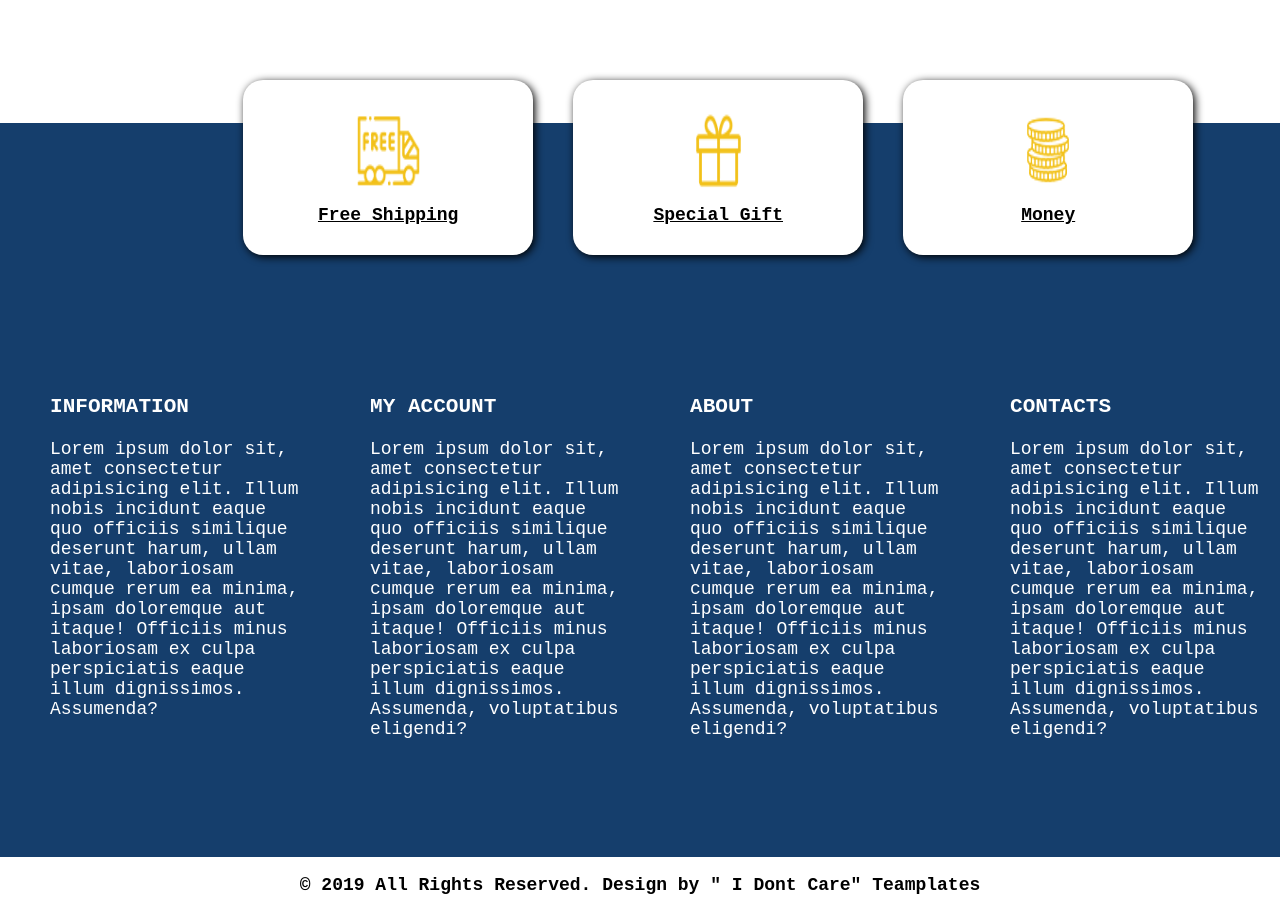
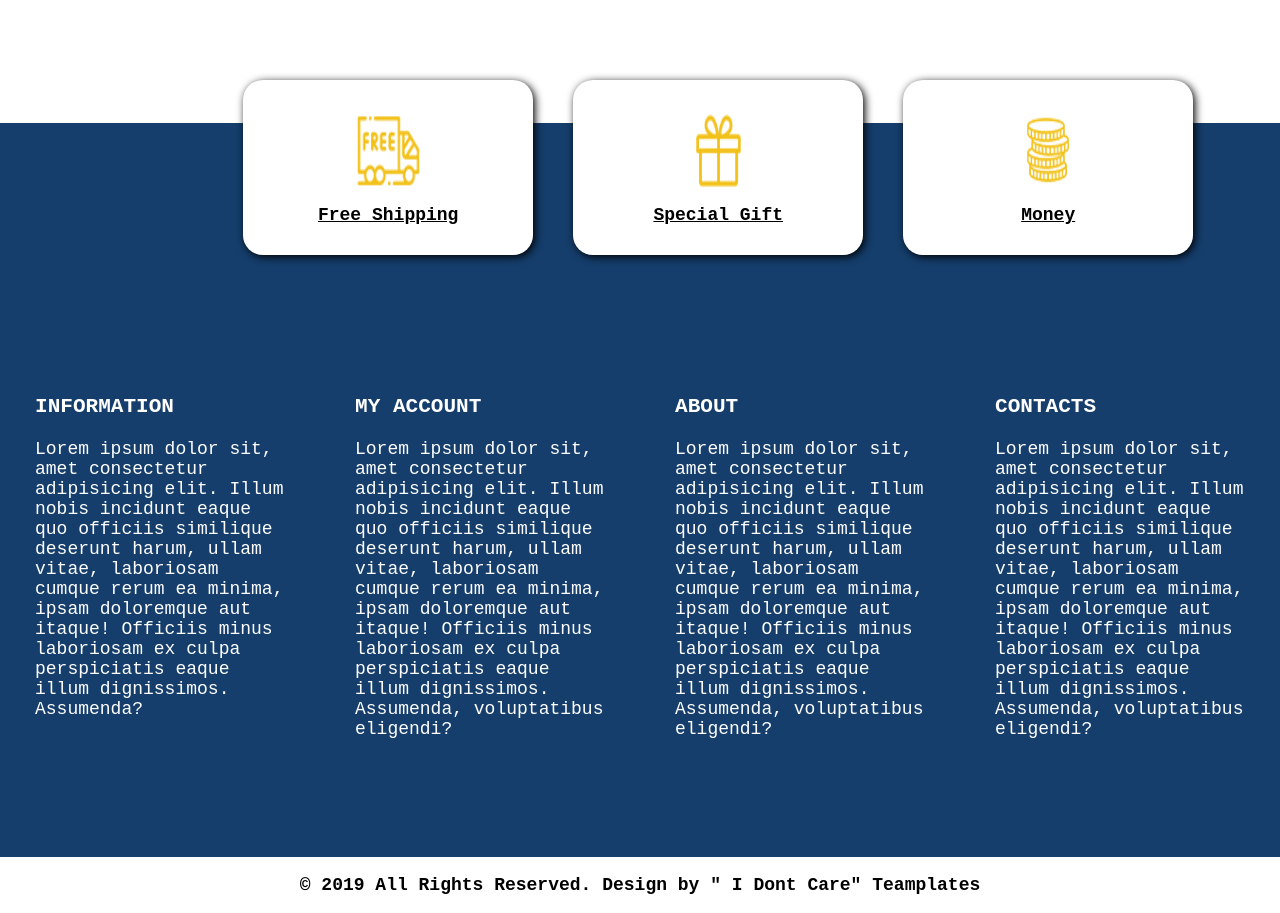
Before and after one commit to dana-66/Romofyi-online-store-, a plain HTML site: page index.html in a window 1280 px wide. Shown: the part 4840-5753 px from the top of the page. Drawn offline with Linux system fonts and the light colour scheme.

Commit message:
Update styles.css

```diff
--- a/css/styles.css
+++ b/css/styles.css
@@ -323,6 +323,7 @@
         column-gap: 70px;
         /* text-align: left; */
         /* margin-top: -120px; */
+        margin-left: 0;
         padding-top: 450px;
     }
 
@@ -800,11 +801,12 @@ date {
 
 .grid-container {
     padding: 250px 50px 100px 50px;
-    display: inline-grid;
+    display: grid;
     grid-template-columns: repeat(4, 250px);
     column-gap: 70px;
     text-align: left;
-    align-content:center;
+    align-content: center;
+    /* margin-top: -120px; */
     justify-content: center;
     /* margin-left: 100px; */
 }
```
